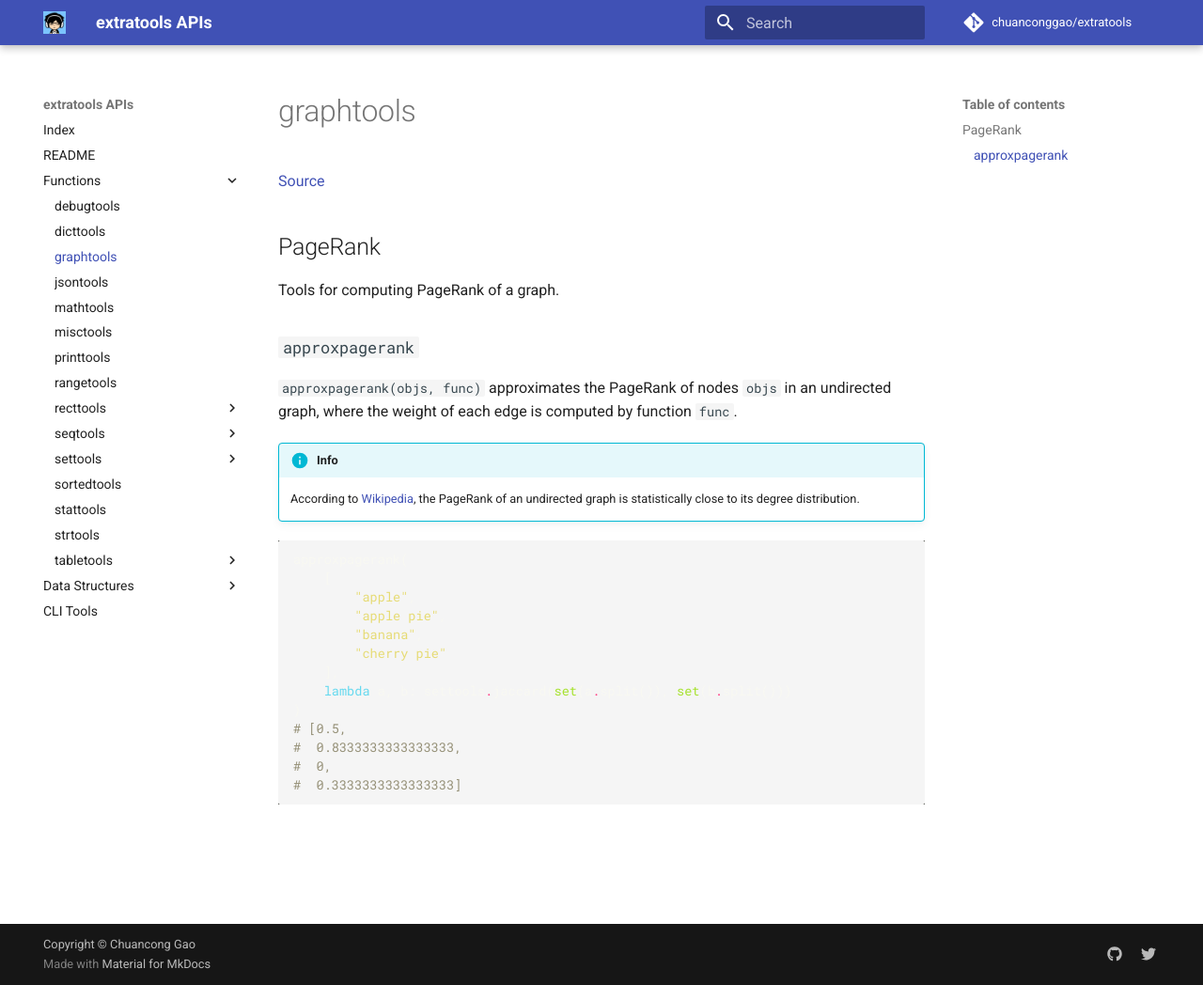
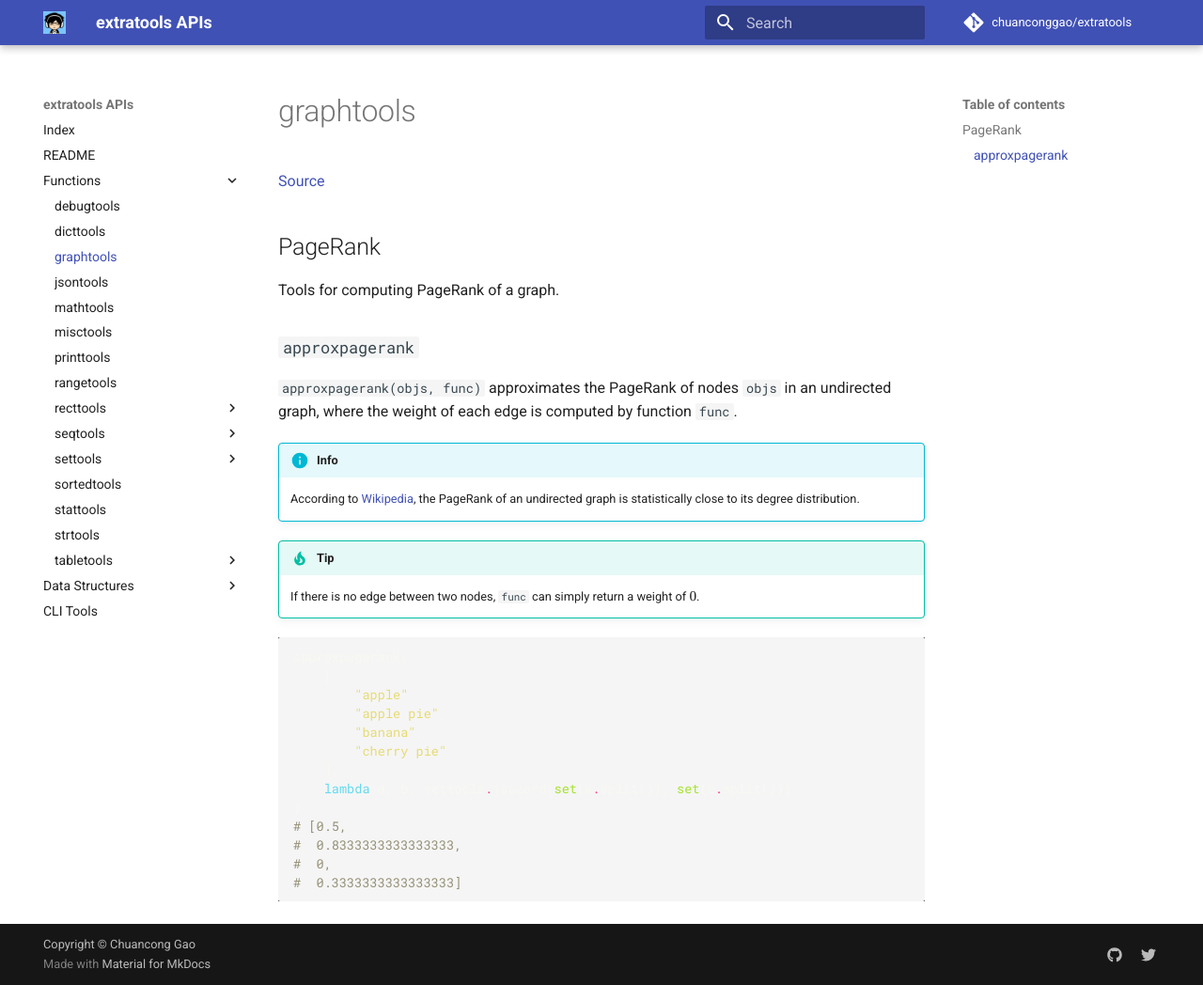
Before and after one commit to chuanconggao/extratools, an MkDocs documentation site: the page built from docs/functions/graphtools.md, in a window 1280 px wide and 1048 px high. Shown: the whole window at 94% size. Built offline with MkDocs 1.6.1 and Material for MkDocs 9.7.7, drawn with Linux system fonts in a browser that asks for light colours; formulas are drawn with MathJax 3; comment, search, counter and statistics services are not loaded; old or Windows-style settings are respelled for this version of MkDocs.

````diff
--- a/docs/functions/graphtools.md
+++ b/docs/functions/graphtools.md
@@ -10,6 +10,9 @@ Tools for computing PageRank of a graph.
 
 !!! info
     According to [Wikipedia](https://en.wikipedia.org/wiki/PageRank#PageRank_of_an_undirected_graph), the PageRank of an undirected graph is statistically close to its degree distribution.
+
+!!! tip
+    If there is no edge between two nodes, `func` can simply return a weight of $0$.
 
 ``` python
 approxpagerank(
````
Also changed, not shown: README.md (+1 -1 lines).
